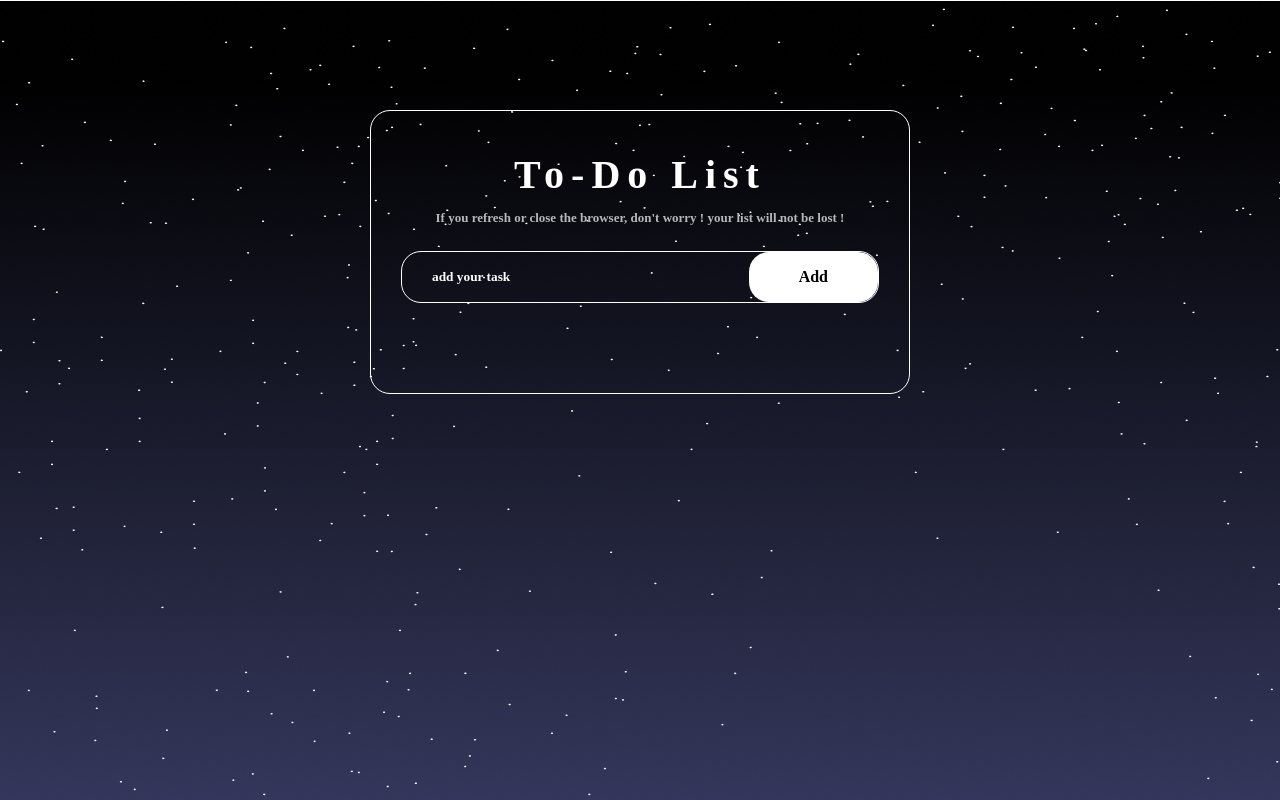
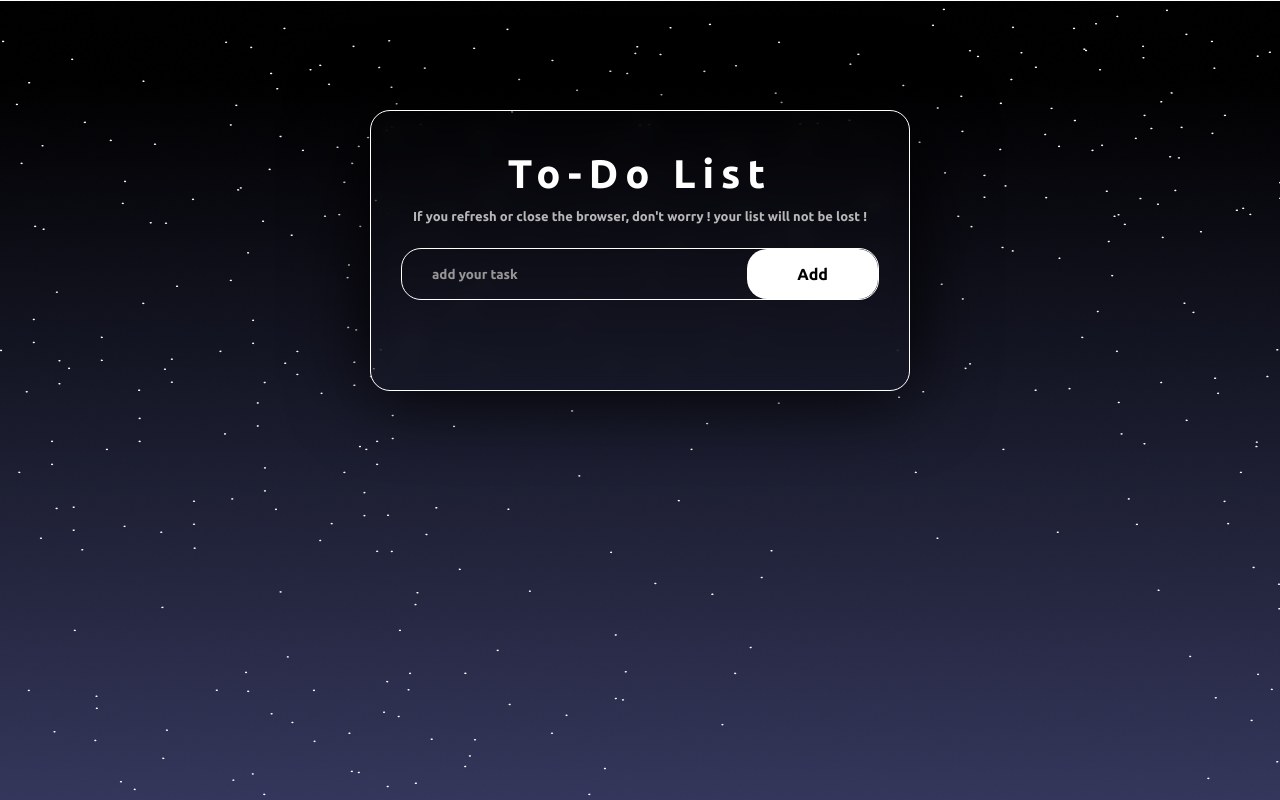
Before and after one commit to SeyedMani/ToDo_WebDemo, a plain HTML site: page index.html in a window 1280 px wide. Drawn offline with Linux system fonts and the light colour scheme.

Commit message:
New design added
- UBUNTU font added
- backdrop effect added(blur)
-box shadow added

```diff
--- a/styles.css
+++ b/styles.css
@@ -1,5 +1,7 @@
+@import url('https://fonts.googleapis.com/css2?family=Ubuntu:wght@300;400;500;700&display=swap');
+
 *{
-    font-family: 'caviar dreams', serif;
+    font-family: 'Ubuntu', serif;
     margin: 0;
     padding: 0;
     box-sizing: border-box;
@@ -17,11 +19,12 @@
 .todoapp{
     width: 100%;
     max-width: 540px;
-    background: transparent;
+    backdrop-filter: blur(10px);
     margin: 100px auto 20px;
     padding: 40px 30px 70px;
     border-radius: 20px;
     border: 1px solid #ffffff;
+    box-shadow: 0 0 5em #000000;
 }
 .todoapp h1{
     text-align: center;
@@ -48,7 +51,7 @@
     margin-bottom: 20px;
 }
 ::placeholder{
-    color: #ffffff;
+    color: #969696;
 }
 input{
     flex: 1;
```
